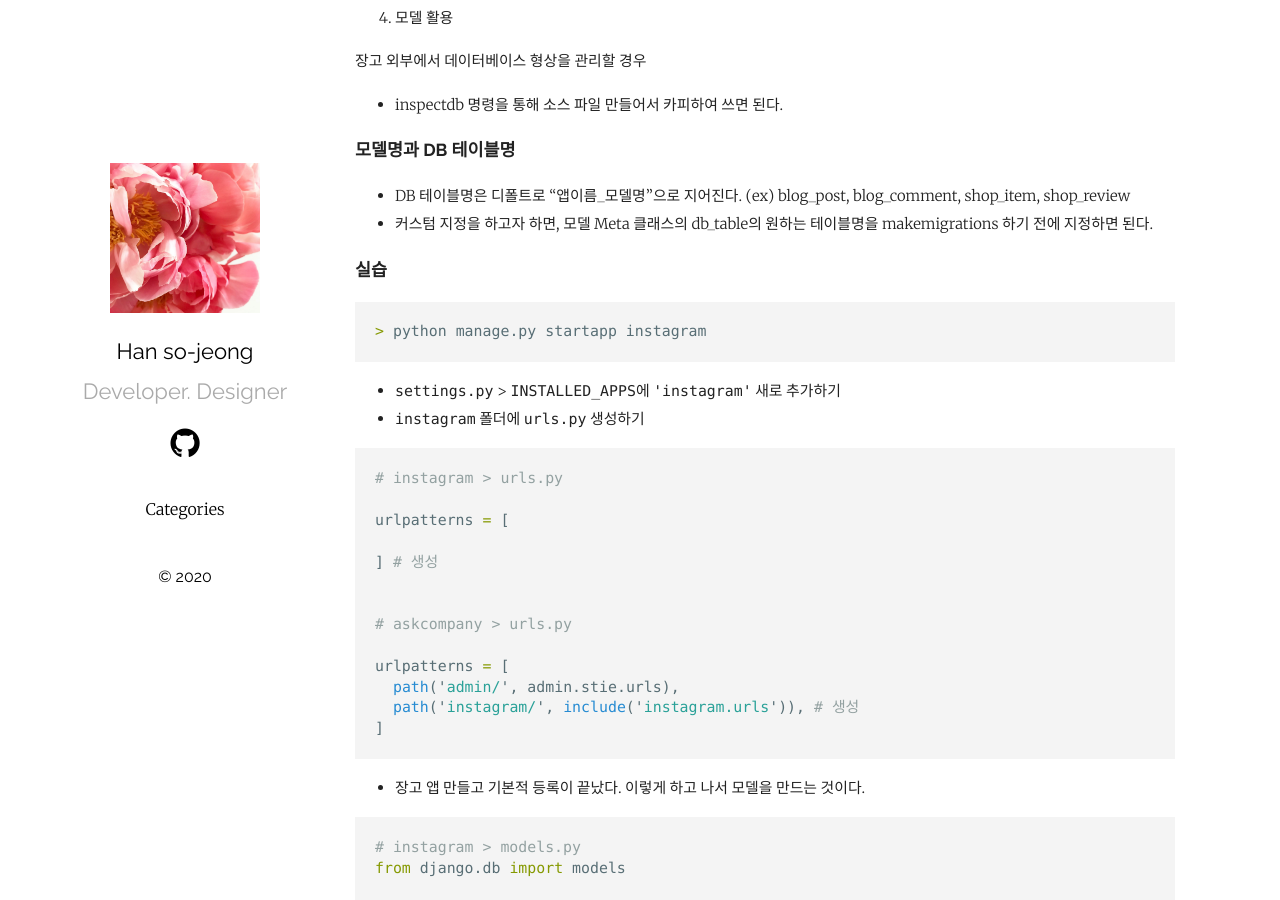
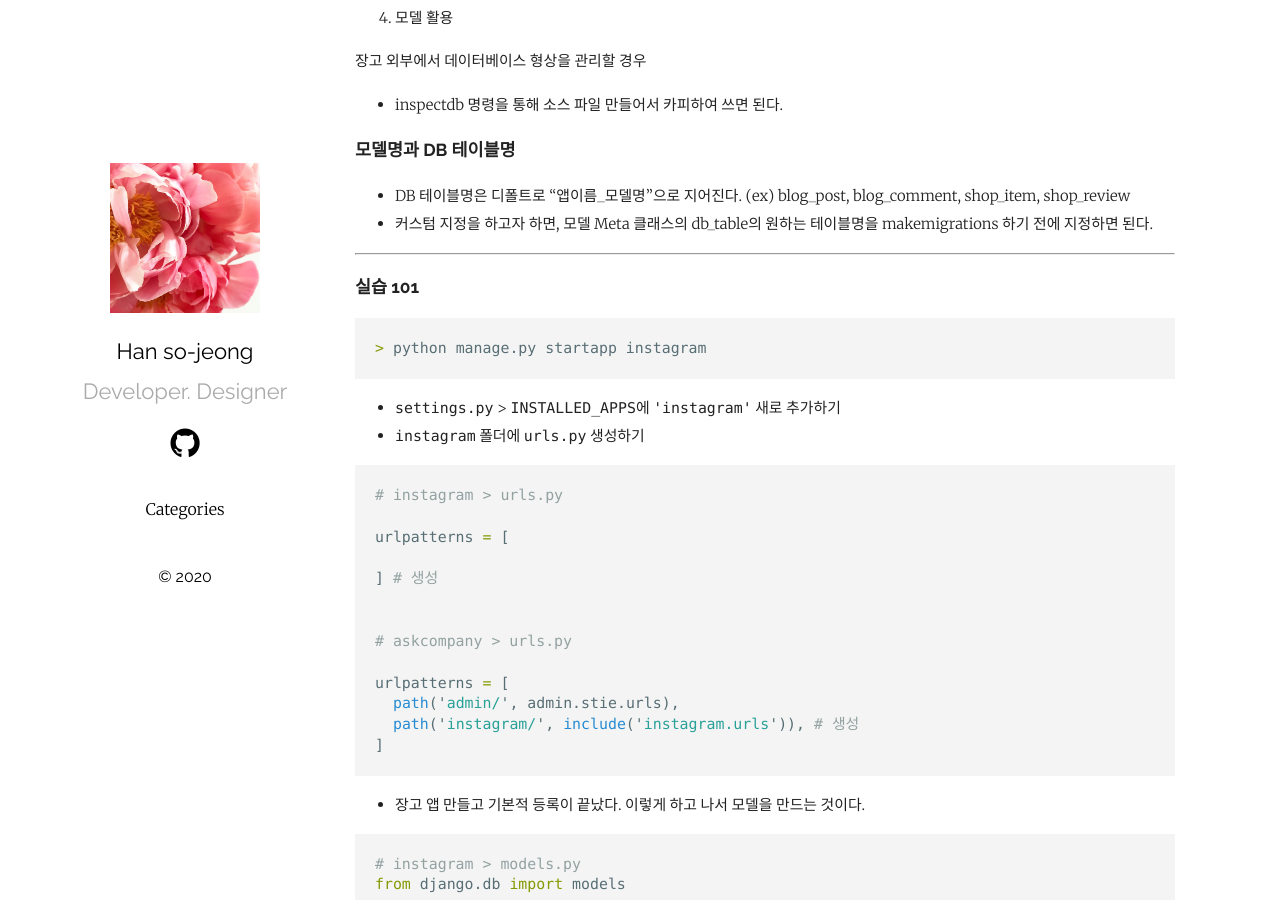
Before and after one commit to btiac1129/btiac1129.github.io, a Jekyll site: the page built from _posts/2020-07-03-Django-Models-AskCompany-14-1.md.md, in a window 1280 px wide and 900 px high, scrolled down 1993 px. Built offline with Jekyll 4.4.1, drawn with Linux system fonts in a browser that asks for light colours.

Commit message:
Update 2020-07-03-Django-Models-AskCompany-14-1.md.md

````diff
--- a/_posts/2020-07-03-Django-Models-AskCompany-14-1.md.md
+++ b/_posts/2020-07-03-Django-Models-AskCompany-14-1.md.md
@@ -83,7 +83,9 @@ class Post(models.Model): # models.Model 이 문법은 파이썬의 상속 문
 * DB 테이블명은 디폴트로 "앱이름_모델명"으로 지어진다. (ex) blog_post, blog_comment, shop_item, shop_review
 * 커스텀 지정을 하고자 하면, 모델 Meta 클래스의 db_table의 원하는 테이블명을 makemigrations 하기 전에 지정하면 된다.
 
-### 실습
+***
+
+### 실습 101
 ```python
 > python manage.py startapp instagram
 ```
````
